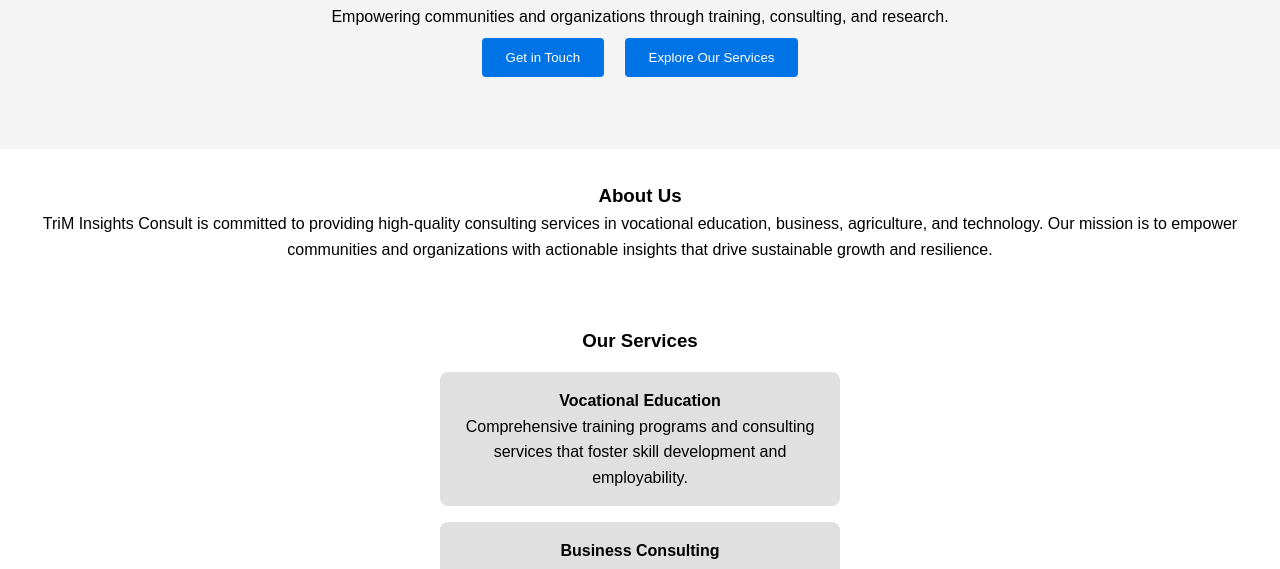
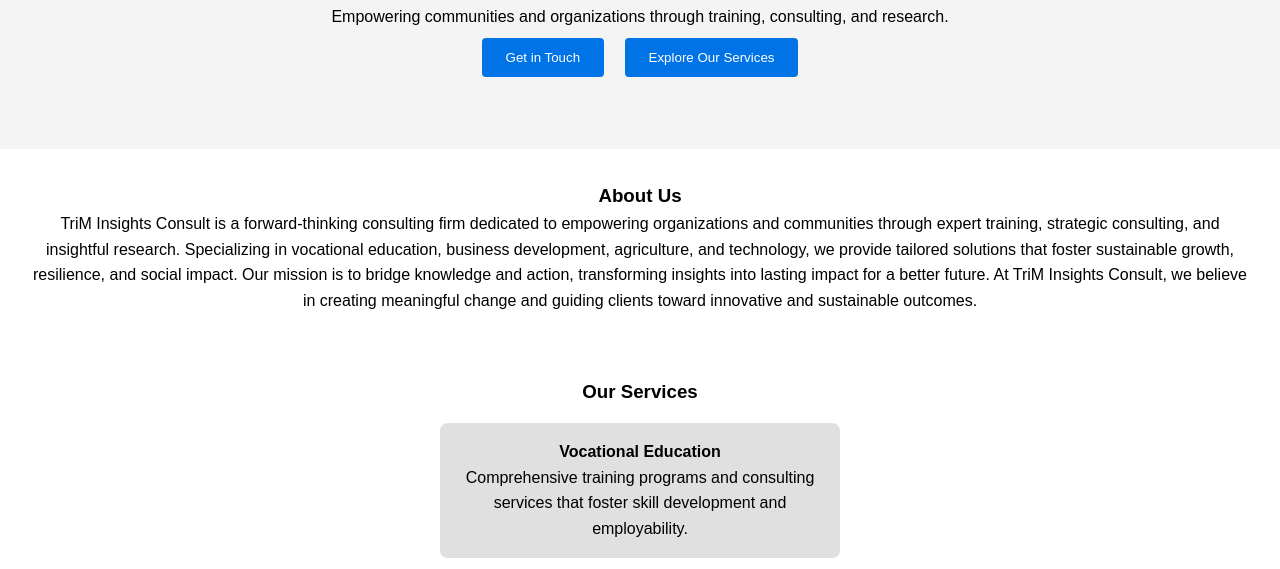
Before and after one commit to TriMInsights/TriMInsightsConsult, a plain HTML site: page index.html in a window 1280 px wide. Shown: the part 210-779 px from the top of the page. Drawn offline with Linux system fonts and the light colour scheme.

Commit message:
Update index.html

```diff
--- a/index.html
+++ b/index.html
@@ -35,7 +35,7 @@
     <!-- About Us Section -->
     <section id="about">
         <h3>About Us</h3>
-        <p>TriM Insights Consult is committed to providing high-quality consulting services in vocational education, business, agriculture, and technology. Our mission is to empower communities and organizations with actionable insights that drive sustainable growth and resilience.</p>
+        <p>TriM Insights Consult is a forward-thinking consulting firm dedicated to empowering organizations and communities through expert training, strategic consulting, and insightful research. Specializing in vocational education, business development, agriculture, and technology, we provide tailored solutions that foster sustainable growth, resilience, and social impact. Our mission is to bridge knowledge and action, transforming insights into lasting impact for a better future. At TriM Insights Consult, we believe in creating meaningful change and guiding clients toward innovative and sustainable outcomes.</p>
     </section>
 
     <!-- Services Section -->
```
